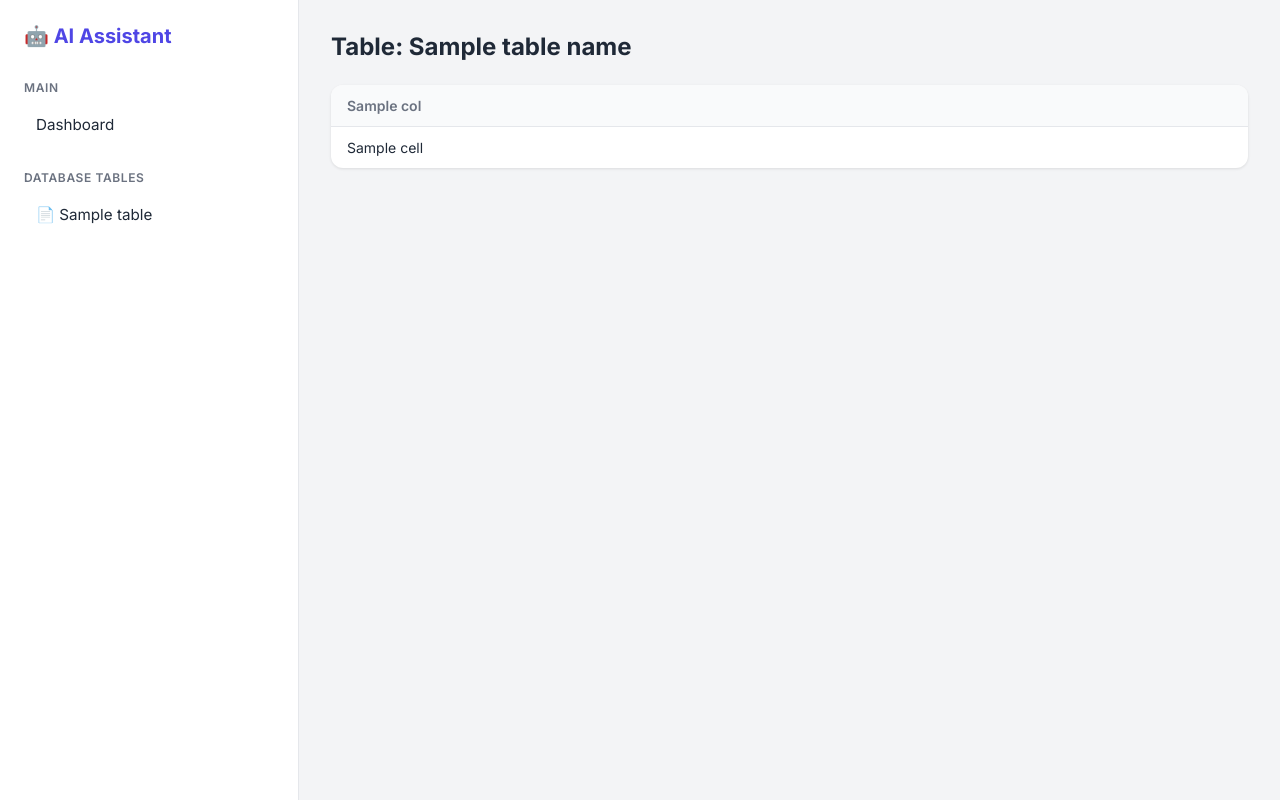
After one commit to tysonchamp/Small-AI-Agent, a FastAPI app: template web/templates/table.html in a window 1280 px wide. The commit adds this page. Run offline with FastAPI, Linux system fonts and the light colour scheme; the template is opened without the code that fills it: most values are stand-ins (such as "Sample title", 1, 10 or a date in 2020).

Commit message:
feat: Implement dynamic database table viewing with pagination and update dashboard navigation links.

```diff
--- a/web/templates/dashboard.html
+++ b/web/templates/dashboard.html
@@ -284,9 +284,9 @@
             🤖 AI Admin Center
         </div>
         <div class="nav-links">
-            <a href="#">Dashboard</a>
-            <a href="#">Configuration</a>
-            <a href="#">Logs</a>
+            <a href="/dashboard">Dashboard</a>
+            <a href="/table/websites">Database</a>
+            <a href="#logBox" onclick="document.getElementById('logBox').scrollIntoView({behavior: 'smooth'})">Logs</a>
             <button onclick="window.location.reload()" class="btn-refresh">🔄 Refresh</button>
         </div>
     </nav>
--- /dev/null
+++ b/web/templates/table.html
@@ -0,0 +1,263 @@
+<!DOCTYPE html>
+<html lang="en">
+
+<head>
+    <meta charset="UTF-8">
+    <meta name="viewport" content="width=device-width, initial-scale=1.0">
+    <title>Database: {{ table_name }} - AI Assistant</title>
+    <link href="https://fonts.googleapis.com/css2?family=Inter:wght@400;500;600;700&display=swap" rel="stylesheet">
+    <style>
+        :root {
+            --bg-color: #f3f4f6;
+            --card-bg: #ffffff;
+            --text-main: #1f2937;
+            --text-secondary: #6b7280;
+            --primary: #4f46e5;
+            --primary-hover: #4338ca;
+            --border: #e5e7eb;
+        }
+
+        body {
+            font-family: 'Inter', sans-serif;
+            background-color: var(--bg-color);
+            color: var(--text-main);
+            margin: 0;
+            padding: 0;
+            display: flex;
+            height: 100vh;
+        }
+
+        /* Sidebar */
+        .sidebar {
+            width: 250px;
+            background-color: var(--card-bg);
+            border-right: 1px solid var(--border);
+            display: flex;
+            flex-direction: column;
+            padding: 1.5rem;
+        }
+
+        .brand {
+            font-size: 1.25rem;
+            font-weight: 700;
+            color: var(--primary);
+            margin-bottom: 2rem;
+            display: flex;
+            align-items: center;
+            gap: 0.5rem;
+            text-decoration: none;
+        }
+
+        .menu-label {
+            font-size: 0.75rem;
+            font-weight: 600;
+            text-transform: uppercase;
+            color: var(--text-secondary);
+            margin-bottom: 0.75rem;
+            letter-spacing: 0.05em;
+        }
+
+        .nav-link {
+            display: block;
+            padding: 0.5rem 0.75rem;
+            color: var(--text-main);
+            text-decoration: none;
+            border-radius: 0.375rem;
+            margin-bottom: 0.25rem;
+            font-size: 0.95rem;
+            transition: background-color 0.2s;
+        }
+
+        .nav-link:hover {
+            background-color: #f9fafb;
+        }
+
+        .nav-link.active {
+            background-color: #eef2ff;
+            color: var(--primary);
+            font-weight: 500;
+        }
+
+        /* Main Content */
+        .main {
+            flex: 1;
+            padding: 2rem;
+            overflow-y: auto;
+        }
+
+        .header {
+            display: flex;
+            justify-content: space-between;
+            align-items: center;
+            margin-bottom: 1.5rem;
+        }
+
+        h1 {
+            font-size: 1.5rem;
+            font-weight: 700;
+            margin: 0;
+        }
+
+        .card {
+            background: var(--card-bg);
+            border-radius: 0.75rem;
+            box-shadow: 0 1px 3px 0 rgba(0, 0, 0, 0.1);
+            overflow: hidden;
+        }
+
+        /* Table */
+        .table-container {
+            overflow-x: auto;
+        }
+
+        table {
+            width: 100%;
+            border-collapse: collapse;
+            font-size: 0.875rem;
+        }
+
+        th {
+            text-align: left;
+            padding: 0.75rem 1rem;
+            background-color: #f9fafb;
+            color: var(--text-secondary);
+            font-weight: 600;
+            border-bottom: 1px solid var(--border);
+            white-space: nowrap;
+        }
+
+        td {
+            padding: 0.75rem 1rem;
+            border-bottom: 1px solid var(--border);
+            max-width: 300px;
+            overflow: hidden;
+            text-overflow: ellipsis;
+            white-space: nowrap;
+        }
+
+        tr:last-child td {
+            border-bottom: none;
+        }
+
+        /* Pagination */
+        .pagination {
+            display: flex;
+            justify-content: space-between;
+            align-items: center;
+            padding: 1rem;
+            border-top: 1px solid var(--border);
+        }
+
+        .page-info {
+            font-size: 0.875rem;
+            color: var(--text-secondary);
+        }
+
+        .page-controls {
+            display: flex;
+            gap: 0.5rem;
+        }
+
+        .btn {
+            padding: 0.375rem 0.75rem;
+            border: 1px solid var(--border);
+            background-color: white;
+            border-radius: 0.375rem;
+            color: var(--text-main);
+            text-decoration: none;
+            font-size: 0.875rem;
+            transition: all 0.2s;
+        }
+
+        .btn:hover {
+            border-color: #d1d5db;
+            background-color: #f9fafb;
+        }
+
+        .btn.disabled {
+            opacity: 0.5;
+            pointer-events: none;
+        }
+
+        .back-link {
+            text-decoration: none;
+            color: var(--text-secondary);
+            display: inline-flex;
+            align-items: center;
+            gap: 0.25rem;
+            margin-bottom: 1rem;
+            font-size: 0.875rem;
+        }
+
+        .back-link:hover {
+            color: var(--primary);
+        }
+    </style>
+</head>
+
+<body>
+    <div class="sidebar">
+        <a href="/dashboard" class="brand">🤖 AI Assistant</a>
+
+        <div class="menu-label">Main</div>
+        <a href="/dashboard" class="nav-link">Dashboard</a>
+
+        <div class="menu-label" style="margin-top: 1.5rem;">Database Tables</div>
+        {% for table in tables %}
+        <a href="/table/{{ table }}" class="nav-link {% if table == table_name %}active{% endif %}">
+            📄 {{ table }}
+        </a>
+        {% endfor %}
+    </div>
+
+    <div class="main">
+        <div class="header">
+            <h1>Table: {{ table_name }}</h1>
+        </div>
+
+        <div class="card">
+            <div class="table-container">
+                {% if rows %}
+                <table>
+                    <thead>
+                        <tr>
+                            {% for col in columns %}
+                            <th>{{ col }}</th>
+                            {% endfor %}
+                        </tr>
+                    </thead>
+                    <tbody>
+                        {% for row in rows %}
+                        <tr>
+                            {% for cell in row %}
+                            <td title="{{ cell }}">{{ cell }}</td>
+                            {% endfor %}
+                        </tr>
+                        {% endfor %}
+                    </tbody>
+                </table>
+                {% else %}
+                <div style="padding: 3rem; text-align: center; color: var(--text-secondary);">
+                    No data found in this table.
+                </div>
+                {% endif %}
+            </div>
+
+            {% if total_pages > 1 %}
+            <div class="pagination">
+                <div class="page-info">
+                    Page {{ page }} of {{ total_pages }}
+                </div>
+                <div class="page-controls">
+                    <a href="?page={{ page - 1 }}&limit={{ limit }}"
+                        class="btn {% if page <= 1 %}disabled{% endif %}">Previous</a>
+                    <a href="?page={{ page + 1 }}&limit={{ limit }}"
+                        class="btn {% if page >= total_pages %}disabled{% endif %}">Next</a>
+                </div>
+            </div>
+            {% endif %}
+        </div>
+    </div>
+</body>
+
+</html>
```
Also changed, not shown: web/server.py (+38 -11 lines).
